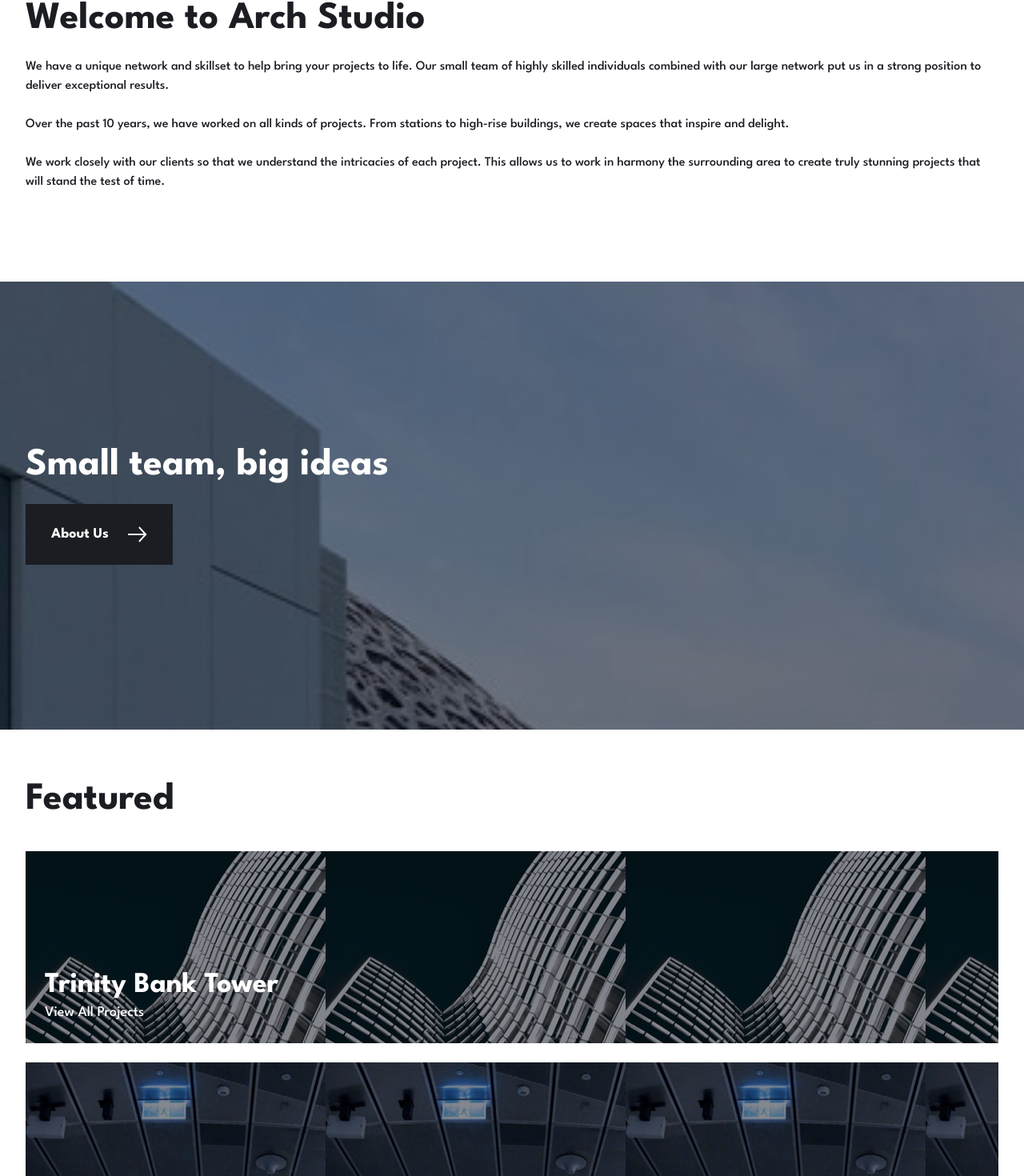
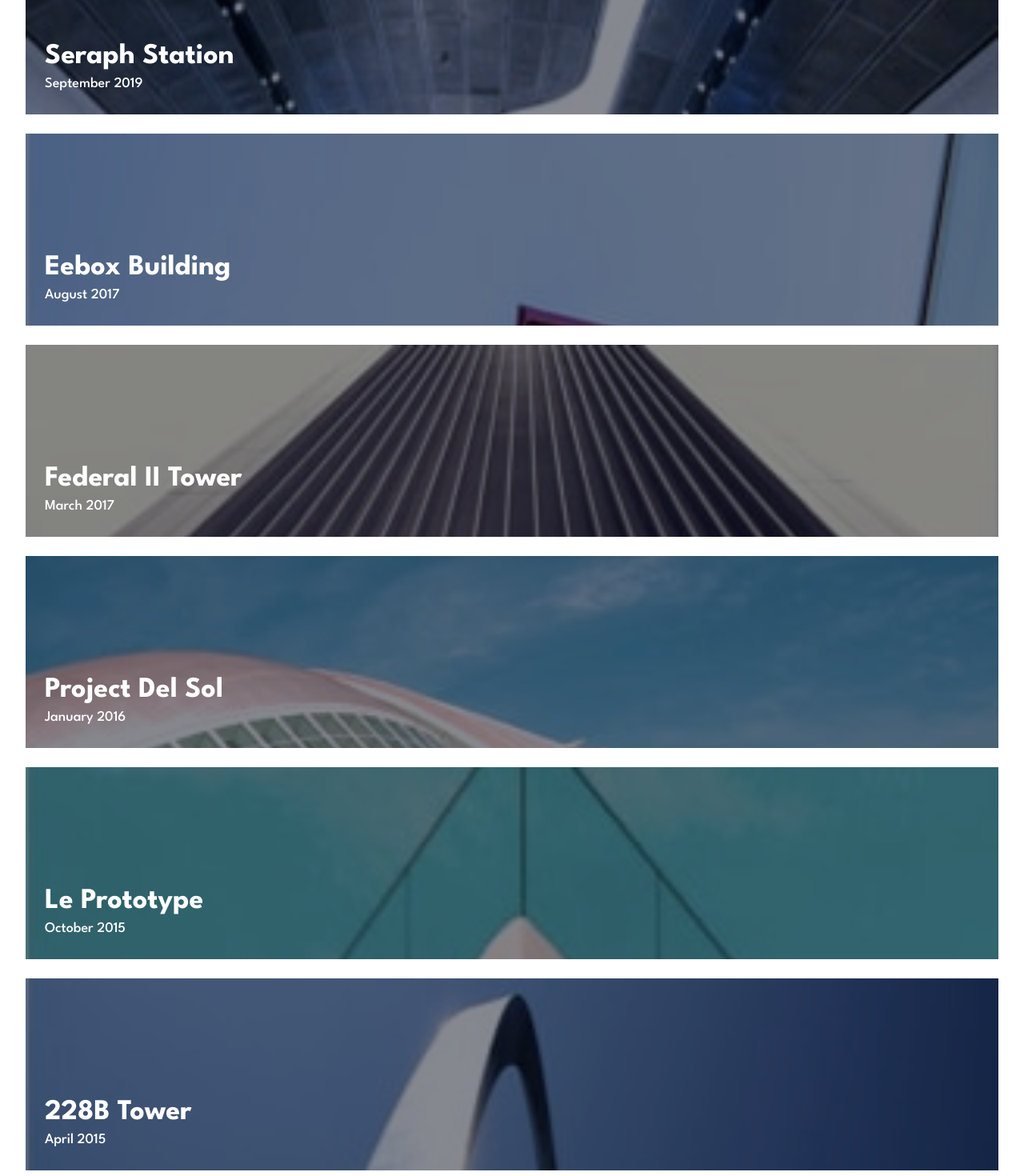
Before and after one commit to ccccchriz/arch-studio-website, a React (Vite) app: page /portfolio in a window 1280 px wide. Shown: the part 225-1695 px from the top of the page at 80% size. Built offline with nearby package versions, Linux system fonts and the light colour scheme.

Commit message:
Added portfolio page

```diff
--- a/src/App.tsx
+++ b/src/App.tsx
@@ -1,7 +1,7 @@
-import Home from "./Pages/Home";
+import Portfolio from "./Pages/Portfolio";
 
 function App() {
-  return <Home />;
+  return <Portfolio />;
 }
 
 export default App;
--- /dev/null
+++ b/src/Pages/Portfolio.tsx
@@ -0,0 +1,83 @@
+import MainLayout from "../layouts/MainLayout";
+
+const projects = [
+  {
+    image: "bg-[url(/images/portfolio/mobile/image-seraph.jpg)]",
+    title: "Seraph Station",
+    date: "September 2019",
+  },
+  {
+    image: "bg-[url(/images/portfolio/mobile/image-eebox.jpg)]",
+    title: "Eebox Building",
+    date: "August 2017",
+  },
+  {
+    image: "bg-[url(/images/portfolio/mobile/image-federal.jpg)]",
+    title: "Federal II Tower",
+    date: "March 2017",
+  },
+  {
+    image: "bg-[url(/images/portfolio/mobile/image-del-sol.jpg)]",
+    title: "Project Del Sol",
+    date: "January 2016",
+  },
+  {
+    image: "bg-[url(/images/portfolio/mobile/image-prototype.jpg)]",
+    title: "Le Prototype",
+    date: "October 2015",
+  },
+  {
+    image: "bg-[url(/images/portfolio/mobile/image-228b.jpg)]",
+    title: "228B Tower",
+    date: "April 2015",
+  },
+  {
+    image: "bg-[url(/images/portfolio/mobile/image-edelweiss.jpg)]",
+    title: "Grand Edelweiss Hotel",
+    date: "December 2013",
+  },
+  {
+    image: "bg-[url(/images/portfolio/mobile/image-netcry.jpg)]",
+    title: "Netcry Tower",
+    date: "August 2012",
+  },
+  {
+    image: "bg-[url(/images/portfolio/mobile/image-hypers.jpg)]",
+    title: "Hypers",
+    date: "January 2012",
+  },
+  {
+    image: "bg-[url(/images/portfolio/mobile/image-sxiv.jpg)]",
+    title: "SXIV Tower",
+    date: "March 2011",
+  },
+  {
+    image: "bg-[url(/images/portfolio/mobile/image-trinity.jpg)]",
+    title: "Trinity Bank Tower",
+    date: "September 2010",
+  },
+  {
+    image: "bg-[url(/images/portfolio/mobile/image-paramour.jpg)]",
+    title: "Project Paramour",
+    date: "Febuary 2008",
+  },
+];
+
+export default function Portfolio() {
+  return (
+    <MainLayout>
+      <h2 className="sr-only">Our Projects</h2>
+      <ul className="grid gap-6 p-8">
+        {projects.map((el, index) => (
+          <li
+            key={index}
+            className={`grid content-end p-6 min-h-[15rem] text-neutral-100 bg-neutral-600 bg-opacity-60 bg-blend-overlay bg-cover ${el.image}`}
+          >
+            <h3 className="font-bold text-4xl">{el.title}</h3>
+            <p className="text-lg">{el.date}</p>
+          </li>
+        ))}
+      </ul>
+    </MainLayout>
+  );
+}
```
